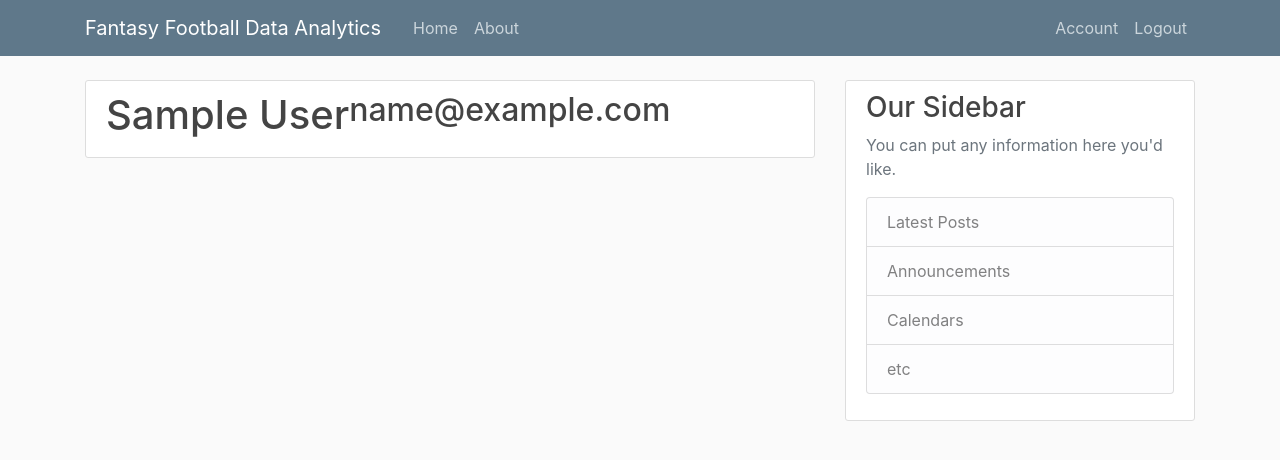
After one commit to RichWolff/fantasy_football, a Flask app: page /account in a window 1280 px wide. The commit adds this page. Shown: the top 460 px of the page. Run offline with Flask 2, Linux system fonts and the light colour scheme; the visitor is signed in with stand-in values (Sample User, id 1); data comes from the database, SQL or seed files in the repository; some libraries are stand-ins or nearby versions.

Commit message:
Installed user authentication

```diff
--- a/ffanalytics/models.py
+++ b/ffanalytics/models.py
@@ -1,7 +1,13 @@
-from ffanalytics import db
+from ffanalytics import db, login_manager
 from datetime import datetime as dt
+from flask_login import UserMixin
 
-class users(db.Model):
+
+@login_manager.user_loader
+def load_user(user_id):
+    return users.query.get(int(user_id))
+
+class users(db.Model, UserMixin):
     __tablename__ = "users"
 
     #table columns
@@ -15,7 +21,7 @@ class users(db.Model):
     user_notes = db.relationship('user_notes',backref='user',lazy=True)
 
     def __repr__(self):
-        return "users(email: '{}', first_name: '{}', last_name: '{}', image_file: '{}')".format(self.email,self.first_name,self.last_name,self.image_file)
+        return "users(email: '{}', first_name: '{}', last_name: '{}', join_date: '{}', image_file: '{}')".format(self.email,self.first_name,self.last_name,self.join_date,self.image_file)
 
 class user_notes(db.Model):
     __tablename__ = "user_notes"
--- a/ffanalytics/routes.py
+++ b/ffanalytics/routes.py
@@ -1,6 +1,8 @@
-from flask import render_template, url_for, flash, redirect
-from ffanalytics import app
+from flask import render_template, url_for, flash, redirect, request
+from ffanalytics import app, db, bcrypt
 from ffanalytics.forms import RegistrationForm, LoginForm
+from flask_login import login_user, current_user, logout_user, login_required
+
 #from datetime import dt
 # A very simple Flask Hello World app for you to get started with...
 ## IMPORT DB MODEL
@@ -16,21 +18,51 @@ def home():
 
 @app.route('/register', methods=['GET', 'POST'])
 def register():
+    if current_user.is_authenticated:
+        return redirect(url_for('home'))
+
     form = RegistrationForm()
     if form.validate_on_submit():
-        flash('Account created for {}!'.format(form.email.data), 'success')
-        return redirect(url_for('home'))
+
+        # Generate new users object and save to database
+        hashed_pw = bcrypt.generate_password_hash(form.password.data).decode('utf-8')
+        new_user = users(
+            email=form.email.data,
+            first_name=form.first_name.data,
+            last_name=form.last_name.data,
+            password=hashed_pw)
+        db.session.add(new_user)
+        db.session.commit()
+
+        # Return
+        flash('Account created for {}! Please login using the credentials supplied.'.format(form.email.data), 'success')
+        return redirect(url_for('login'))
     return render_template('register.html',title='Register',form=form)
 
 @app.route('/login', methods=['GET', 'POST'])
 def login():
+    if current_user.is_authenticated:
+            return redirect(url_for('home'))
     form = LoginForm()
     if form.validate_on_submit():
-        logged_in=False
-        if logged_in:
-            flash('Successfully logged in as {}!'.format(form.email.data), 'success')
-            return redirect(url_for('home'))
+
+        #Check login
+        user = users.query.filter_by(email=form.email.data).first()
+        if user and bcrypt.check_password_hash(user.password, form.password.data):
+            login_user(user,remember=form.remember.data)
+            next_page = request.args.get('next')
+            return redirect(next_page) if next_page else redirect(url_for('home'))
         else:
-            flash('Login unsuccessful. Please check your username and password.', 'danger')
+            flash('Login unsuccessful. Please check your email and password.', 'danger')
 
     return render_template('login.html',title='Login',form=form)
+
+@app.route('/logout')
+def logout():
+    logout_user()
+    return redirect(url_for('home'))
+
+@app.route('/account')
+@login_required
+def account():
+    return render_template('account.html',title='Account')
--- /dev/null
+++ b/ffanalytics/templates/account.html
@@ -0,0 +1,11 @@
+{% extends "layout.html" %}
+{% block content %}
+    <div class="content-section">
+      <div class="media">
+          <div><h1 class="account-heading">{{ current_user.first_name }} {{ current_user.last_name }}</h1></div>
+          <div><h2>{{ current_user.email }}</h2></div>
+
+      </div>
+      <!-- FORM HERE -->
+    </div>
+{% endblock content %}
--- a/ffanalytics/templates/layout.html
+++ b/ffanalytics/templates/layout.html
@@ -31,8 +31,13 @@
                 </div>
                 <!-- Navbar Right Side -->
                 <div class="navbar-nav">
-                  <a class="nav-item nav-link" href="{{ url_for('login') }}">Login</a>
-                  <a class="nav-item nav-link" href="{{ url_for('register') }}">Register</a>
+                    {% if current_user.is_authenticated %}
+                    <a class="nav-item nav-link" href="{{ url_for('account') }}">Account</a>
+                    <a class="nav-item nav-link" href="{{ url_for('logout') }}">Logout</a>
+                    {% else %}
+                    <a class="nav-item nav-link" href="{{ url_for('login') }}">Login</a>
+                    <a class="nav-item nav-link" href="{{ url_for('register') }}">Register</a>
+                    {% endif %}
                 </div>
               </div>
             </div>
--- a/ffanalytics/templates/register.html
+++ b/ffanalytics/templates/register.html
@@ -59,6 +59,7 @@
                     {% endif %}
                 </div>
                 <div class="form-group">
+                    {{ form.confirm_password.label(class="form-control-label") }}
                     {% if form.confirm_password.errors %}
                         {{ form.confirm_password(class="form-control form-control-lg is-invalid") }}
                         <div class="invalid-feedback">
```
Also changed, not shown: ffanalytics/__init__.py (+9 -2 lines), ffanalytics/forms.py (+7 -1 lines), ffanalytics/templates/login.html (+8 -1 lines), ffanalytics/templates/registration.html (deleted, +0 -39 lines).
